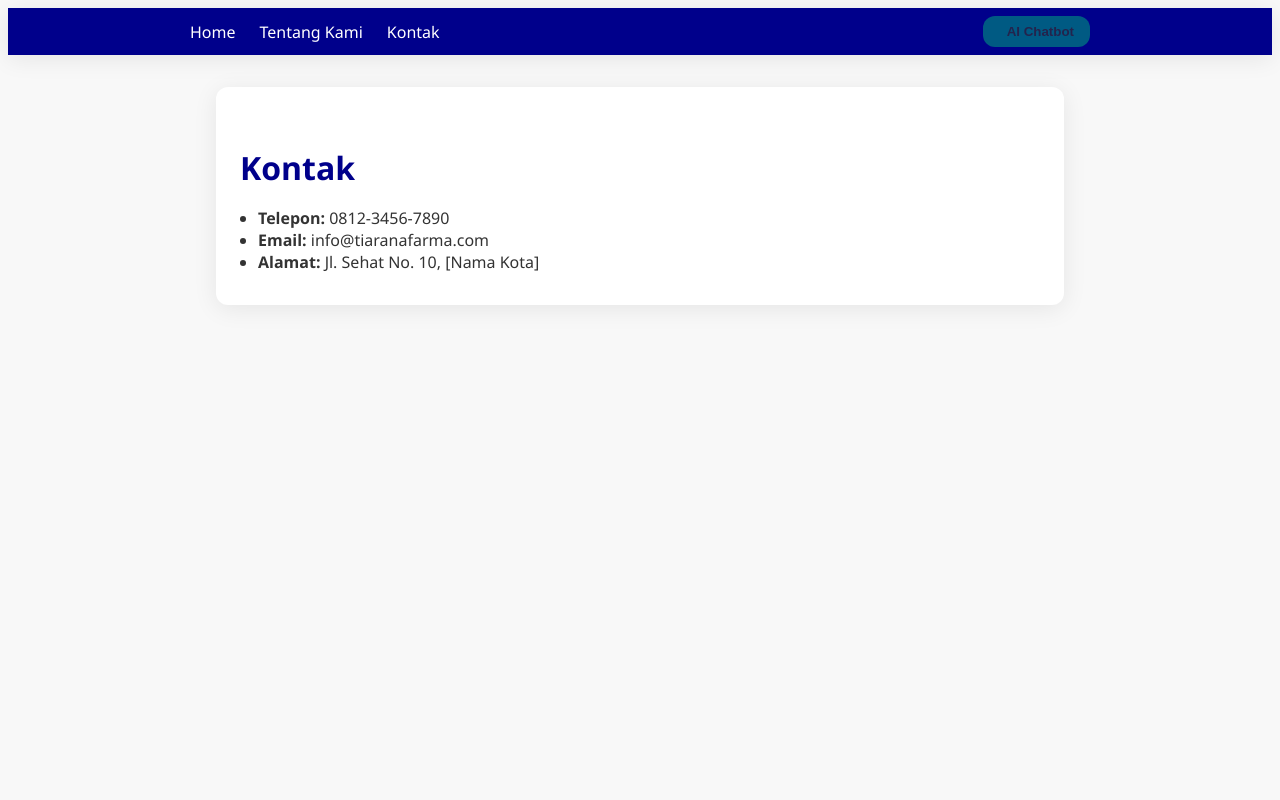
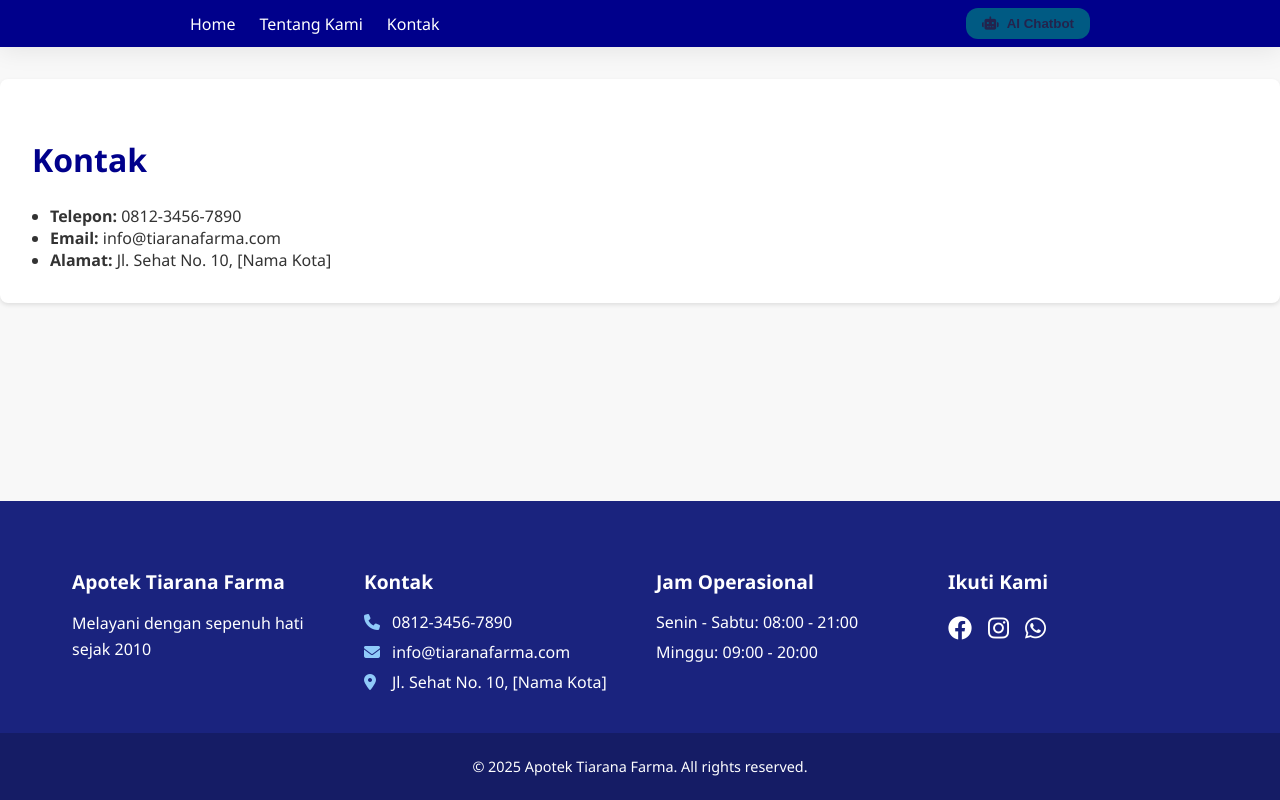
Before and after one commit to Naufalpc11/TiaranaPharmacy, a Laravel app: page /contact in a window 1280 px wide. Run offline with Laravel 12, Linux system fonts and the light colour scheme; style sheets or scripts are compiled from the project's sources; some libraries are stand-ins or nearby versions.

Commit message:
fixed home page  and add footer

```diff
--- a/resources/css/home.scss
+++ b/resources/css/home.scss
@@ -1,4 +1,8 @@
 @import '_variables.scss';
+
+:root {
+  --header-height: 60px;
+}
 
 .main-header {
   background: $primary-color;
@@ -8,6 +12,8 @@
   position: sticky;
   top: 0;
   z-index: 10;
+  height: var(--header-height);
+  width: 100%;
 }
 
 .nav-shortcut {
@@ -48,31 +54,92 @@
 }
 
 .page-container {
+  width: 100%;
   background: $background-light;
-  min-height: 100vh;
-  padding-bottom: 40px;
+  display: flex;
+  flex-direction: column;
+  align-items: center;
 }
 
-.home-hero {
-  background: linear-gradient(90deg, $primary-color 30%, $secondary-color 100%);
-  padding: 60px 0;
+.hero-bg-image {
+  position: relative;
+  background-image: url('/images/pharmacy-bg.jpg');
+  background-size: cover;
+  background-position: center;
+  background-repeat: no-repeat;
+  width: 100%;
+}
+
+/* Content sections styling */
+section:not(.hero-bg-image) {
+  max-width: 1200px;
+  width: 90%;
+  margin: 2rem auto;
+  padding: 2rem;
+  background: white;
+  border-radius: 8px;
+  box-shadow: 0 2px 4px rgba(0, 0, 0, 0.1);
+}
+
+.company-info,
+.vision-mission,
+.partnership,
+.location-contact {
+  h2 {
+    color: $primary-color;
+    margin-bottom: 1.5rem;
+  }
+}
+
+/* Maps container styling */
+.gmaps-container {
+  width: 100%;
+  margin: 1.5rem 0;
+
+  iframe {
+    width: 100%;
+    border-radius: 8px;
+  }
+}
+
+/* Responsive adjustments */
+@media (max-width: 768px) {
+  section:not(.hero-bg-image) {
+    width: 95%;
+    padding: 1.5rem;
+    margin: 1rem auto;
+  }
+}
+
+.hero-overlay {
+  position: absolute;
+  top: 0;
+  left: 0;
+  right: 0;
+  bottom: 0;
+  background: linear-gradient(rgba(0, 0, 0, 0.5), rgba(0, 0, 0, 0.7));
+  display: flex;
+  flex-direction: column;
+  justify-content: center;
+  align-items: center;
   text-align: center;
-  color: $text-light;
-  border-radius: $border-radius;
-  margin-bottom: 32px;
-  box-shadow: $box-shadow;
+  padding: 20px;
 }
 
 .home-title {
-  font-size: 3rem;
+  font-size: 4.5rem;
   font-weight: bold;
-  margin-bottom: 15px;
-  letter-spacing: 2px;
+  margin-bottom: 20px;
+  letter-spacing: 3px;
+  color: white;
+  text-shadow: 2px 2px 4px rgba(0, 0, 0, 0.5);
 }
 
 .home-subtitle {
-  font-size: 1.3rem;
+  font-size: 1.8rem;
   margin-bottom: 0;
+  color: white;
+  text-shadow: 1px 1px 2px rgba(0, 0, 0, 0.5);
 }
 
 section {
--- /dev/null
+++ b/resources/js/Components/SiteFooter.vue
@@ -0,0 +1,135 @@
+<template>
+    <footer class="main-footer">
+        <div class="footer-content">
+            <div class="footer-section">
+                <h3>Apotek Tiarana Farma</h3>
+                <p>Melayani dengan sepenuh hati sejak 2010</p>
+            </div>
+            <div class="footer-section">
+                <h3>Kontak</h3>
+                <ul>
+                    <li><i class="fas fa-phone"></i> 0812-3456-7890</li>
+                    <li><i class="fas fa-envelope"></i> info@tiaranafarma.com</li>
+                    <li><i class="fas fa-map-marker-alt"></i> Jl. Sehat No. 10, [Nama Kota]</li>
+                </ul>
+            </div>
+            <div class="footer-section">
+                <h3>Jam Operasional</h3>
+                <ul>
+                    <li>Senin - Sabtu: 08:00 - 21:00</li>
+                    <li>Minggu: 09:00 - 20:00</li>
+                </ul>
+            </div>
+            <div class="footer-section">
+                <h3>Ikuti Kami</h3>
+                <div class="social-links">
+                    <a href="#" class="social-link"><i class="fab fa-facebook"></i></a>
+                    <a href="#" class="social-link"><i class="fab fa-instagram"></i></a>
+                    <a href="#" class="social-link"><i class="fab fa-whatsapp"></i></a>
+                </div>
+            </div>
+        </div>
+        <div class="footer-bottom">
+            <p>© {{ currentYear }} Apotek Tiarana Farma. All rights reserved.</p>
+        </div>
+    </footer>
+</template>
+
+<script setup>
+const currentYear = new Date().getFullYear();
+</script>
+
+<style lang="scss" scoped>
+.main-footer {
+    background: #1a237e;
+    color: white;
+    padding: 3rem 0 0;
+    margin-top: auto;
+}
+
+.footer-content {
+    max-width: 1200px;
+    margin: 0 auto;
+    padding: 0 2rem;
+    display: grid;
+    grid-template-columns: repeat(auto-fit, minmax(250px, 1fr));
+    gap: 2rem;
+}
+
+.footer-section {
+    h3 {
+        color: #fff;
+        font-size: 1.2rem;
+        margin-bottom: 1rem;
+        font-weight: 600;
+    }
+
+    ul {
+        list-style: none;
+        padding: 0;
+        margin: 0;
+
+        li {
+            margin-bottom: 0.5rem;
+            display: flex;
+            align-items: center;
+            gap: 0.5rem;
+
+            i {
+                width: 20px;
+                color: #90caf9;
+            }
+        }
+    }
+
+    p {
+        margin: 0;
+        line-height: 1.6;
+    }
+}
+
+.social-links {
+    display: flex;
+    gap: 1rem;
+    margin-top: 0.5rem;
+
+    .social-link {
+        color: white;
+        font-size: 1.5rem;
+        transition: color 0.3s;
+
+        &:hover {
+            color: #90caf9;
+        }
+    }
+}
+
+.footer-bottom {
+    margin-top: 2rem;
+    padding: 1.5rem;
+    text-align: center;
+    background: rgba(0, 0, 0, 0.2);
+
+    p {
+        margin: 0;
+        font-size: 0.9rem;
+    }
+}
+
+@media (max-width: 768px) {
+    .footer-content {
+        grid-template-columns: 1fr;
+        text-align: center;
+    }
+
+    .footer-section {
+        ul li {
+            justify-content: center;
+        }
+    }
+
+    .social-links {
+        justify-content: center;
+    }
+}
+</style>
--- a/resources/js/Layouts/MainLayout.vue
+++ b/resources/js/Layouts/MainLayout.vue
@@ -1,18 +1,81 @@
 <template>
-    <div>
+    <div class="layout-container">
         <Header />
-        <main>
+        <main class="main-content">
             <slot />
         </main>
+        <SiteFooter />
     </div>
 </template>
 
 <script setup>
 import Header from '../Components/Header.vue';
+import SiteFooter from '../Components/SiteFooter.vue';
 </script>
 
-<style lang="scss" scoped>
-main {
-    margin-top: 0;
+<style lang="scss">
+/* Remove default margin and padding from body and html */
+:root {
+    margin: 0;
+    padding: 0;
+    height: 100%;
+}
+
+html, body {
+    margin: 0;
+    padding: 0;
+    width: 100%;
+    height: 100%;
+    overflow-x: hidden;
+}
+
+/* Layout container styles */
+.layout-container {
+    display: flex;
+    flex-direction: column;
+    min-height: 100vh;
+    width: 100vw;
+    margin: 0;
+    padding: 0;
+    position: relative;
+    overflow-x: hidden;
+}
+
+/* Main content styles */
+.main-content {
+    flex: 1;
+    width: 100vw;
+    margin: 0;
+    padding: 0;
+    position: relative;
+    display: flex;
+    flex-direction: column;
+    align-items: stretch;
+
+    /* Reset min-height for regular pages */
+    > * {
+        width: 100vw;
+        margin: 0;
+        padding: 0;
+        min-width: 100%;
+    }
+}/* Ensure images and media are responsive */
+img, video, iframe {
+    max-width: 100%;
+    height: auto;
+}
+
+/* Utility class for full viewport sections */
+.full-viewport {
+    min-height: calc(100vh - var(--header-height, 60px));
+    width: 100vw;
+    margin: 0;
+    padding: 0;
+    position: relative;
+}
+
+/* Reset box-sizing */
+*, *::before, *::after {
+    box-sizing: border-box;
 }
 </style>
--- a/resources/js/Pages/Home.vue
+++ b/resources/js/Pages/Home.vue
@@ -1,9 +1,12 @@
 <template>
   <MainLayout>
     <div class="page-container">
-    <section class="home-hero">
-      <h1 class="home-title">Apotek Tiarana Farma</h1>
-      <p class="home-subtitle">Solusi Kesehatan Terpercaya Sejak 2010</p>
+    <section class="hero-bg-image full-viewport">
+      <div class="hero-overlay">
+        <h1 class="home-title">Apotek Tiarana Farma</h1>
+        <p class="home-subtitle">Melayani Dengan Sepenuh Hati</p>
+        <p class="home-subtitle">Berdiri Sejak 2010</p>
+      </div>
     </section>
 
     <section class="company-info" id="tentang-kami">
--- a/resources/views/app.blade.php
+++ b/resources/views/app.blade.php
@@ -3,6 +3,7 @@
   <head>
     <meta charset="utf-8" />
     <meta name="viewport" content="width=device-width, initial-scale=1.0, maximum-scale=1.0" />
+    <link rel="stylesheet" href="https://cdnjs.cloudflare.com/ajax/libs/font-awesome/6.4.2/css/all.min.css">
     @vite(['resources/js/app.js'])
     @inertiaHead
   </head>
```
